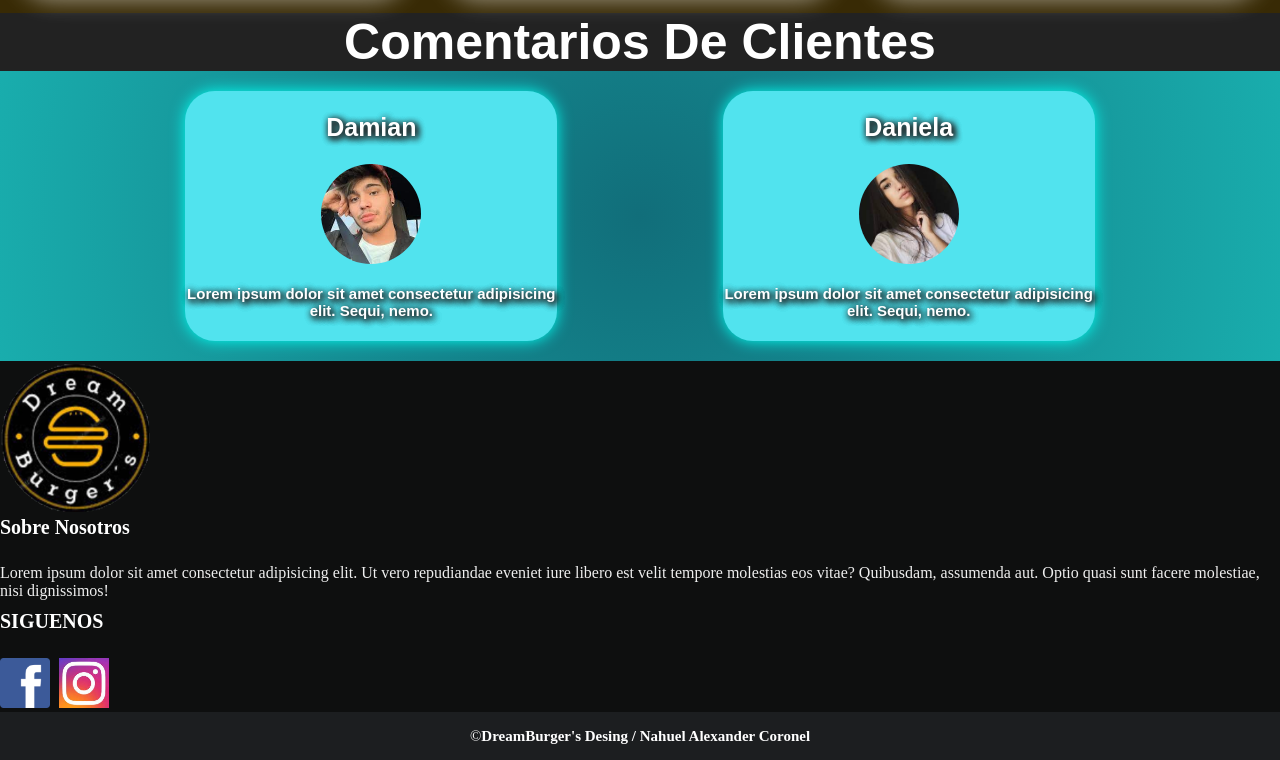
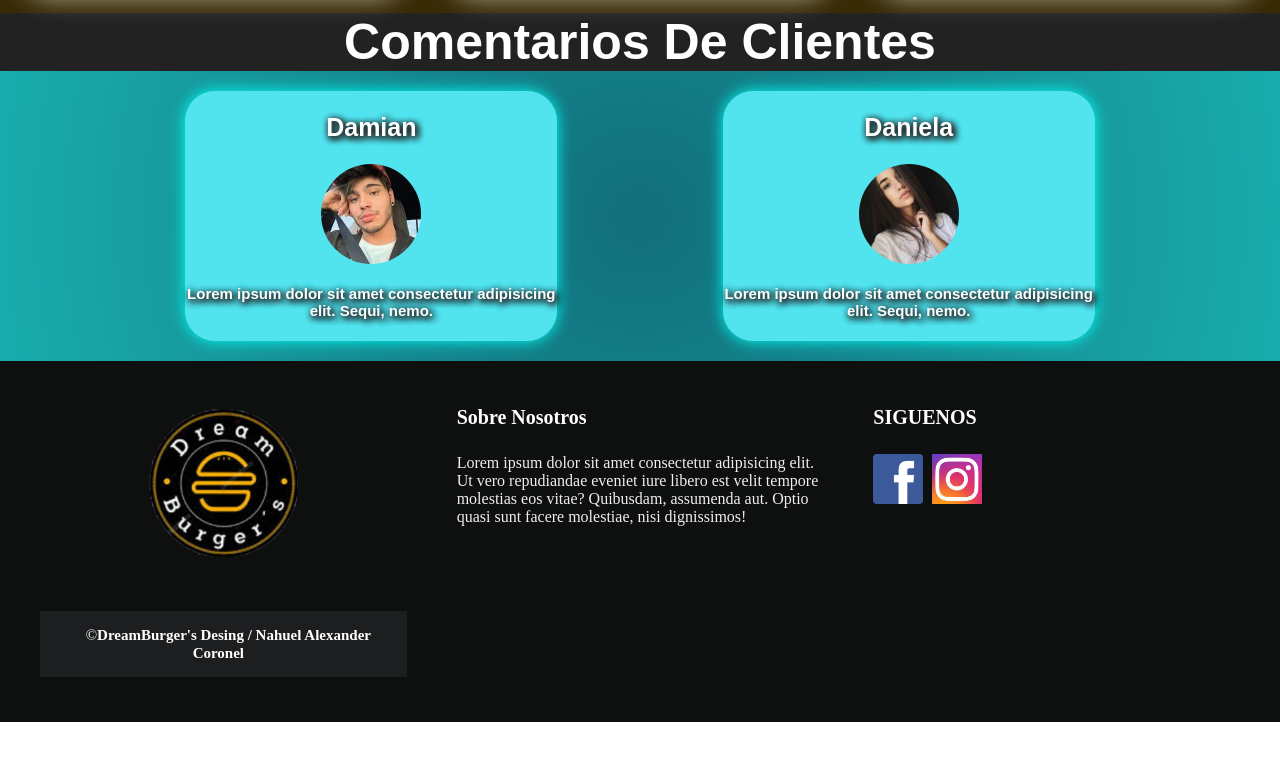
Before and after one commit to Nahuxc/DreamBurgers, a website: page pages/SobreNosotros.html in a window 1280 px wide. Shown: the part 2521-3281 px from the top of the page. After the commit the page ends 3243 px from the top, so only its background shows below. Drawn offline with Linux system fonts and the light colour scheme.

Commit message:
version2.9

```diff
--- a/scss/_footerUs.scss
+++ b/scss/_footerUs.scss
@@ -1,13 +1,21 @@
 /* pie de pagina */
 
-.pie-pagina{
+.pie-pagina {
     width: 100%;
     background-color: rgb(14, 15, 15);
 }
 
-.pie-pagina
+.pie-pagina .grupo-1 {
+    width: 100%;
+    max-width: 1200px;
+    margin: auto;
+    display: grid;
+    grid-template-columns: repeat(3, 1fr);
+    grid-gap: 50px;
+    padding: 45px 0px;
+}
 
-.pie-pagina .grupo-1 .box figure{
+.pie-pagina .grupo-1 .box figure {
     width: 100%;
     height: 100%;
     display: flex;
@@ -15,47 +23,47 @@
     align-items: center;
 }
 
-.pie-pagina .grupo-1 .box figure img{
+.pie-pagina .grupo-1 .box figure img {
     width: 150px;
 }
 
-.pie-pagina .grupo-1 .box h2{
+.pie-pagina .grupo-1 .box h2 {
     color: white;
     margin-bottom: 25px;
     font-size: 20px;
 }
 
-.pie-pagina .grupo-1 .box p{
+.pie-pagina .grupo-1 .box p {
     color: #efefef;
     margin-bottom: 10px;
 }
 
-.pie-pagina .grupo-1 .red-social a{
+.pie-pagina .grupo-1 .red-social a {
     display: inline-block;
     text-decoration: none;
     width: 45px;
     height: 45px;
     line-height: 45px;
     margin-right: 10px;
-    background-color: #0c141d;
+    background-color: #0c1116;
     text-align: center;
     transition: all 300ms ease;
 }
 
-.pie-pagina .grupo-1 .red-social a:hover{
+.pie-pagina .grupo-1 .red-social a:hover {
     color: aqua;
 }
 
-.pie-pagina .grupo-2{
+.pie-pagina .grupo-2 {
     background-color: #1c1e20;
     padding: 15px 10px;
     text-align: center;
     color: white;
 }
 
-.pie-pagina .grupo-2 small{
+.pie-pagina .grupo-2 small {
     font-size: 15px;
-
+    margin: 10px;
 }
 
 .facebook-logo {
```
Also changed, not shown: css/estiloAboutUs.css.
